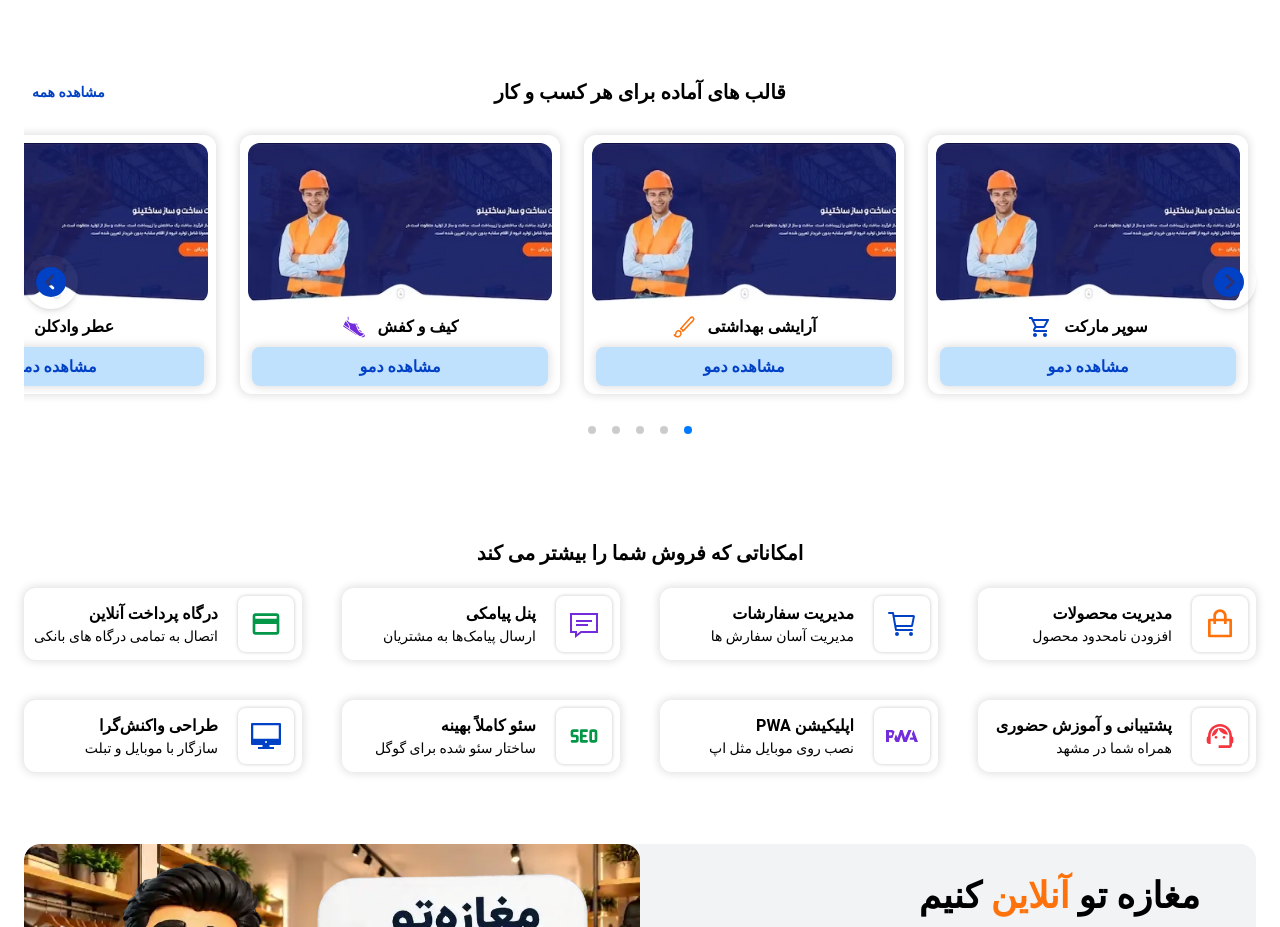
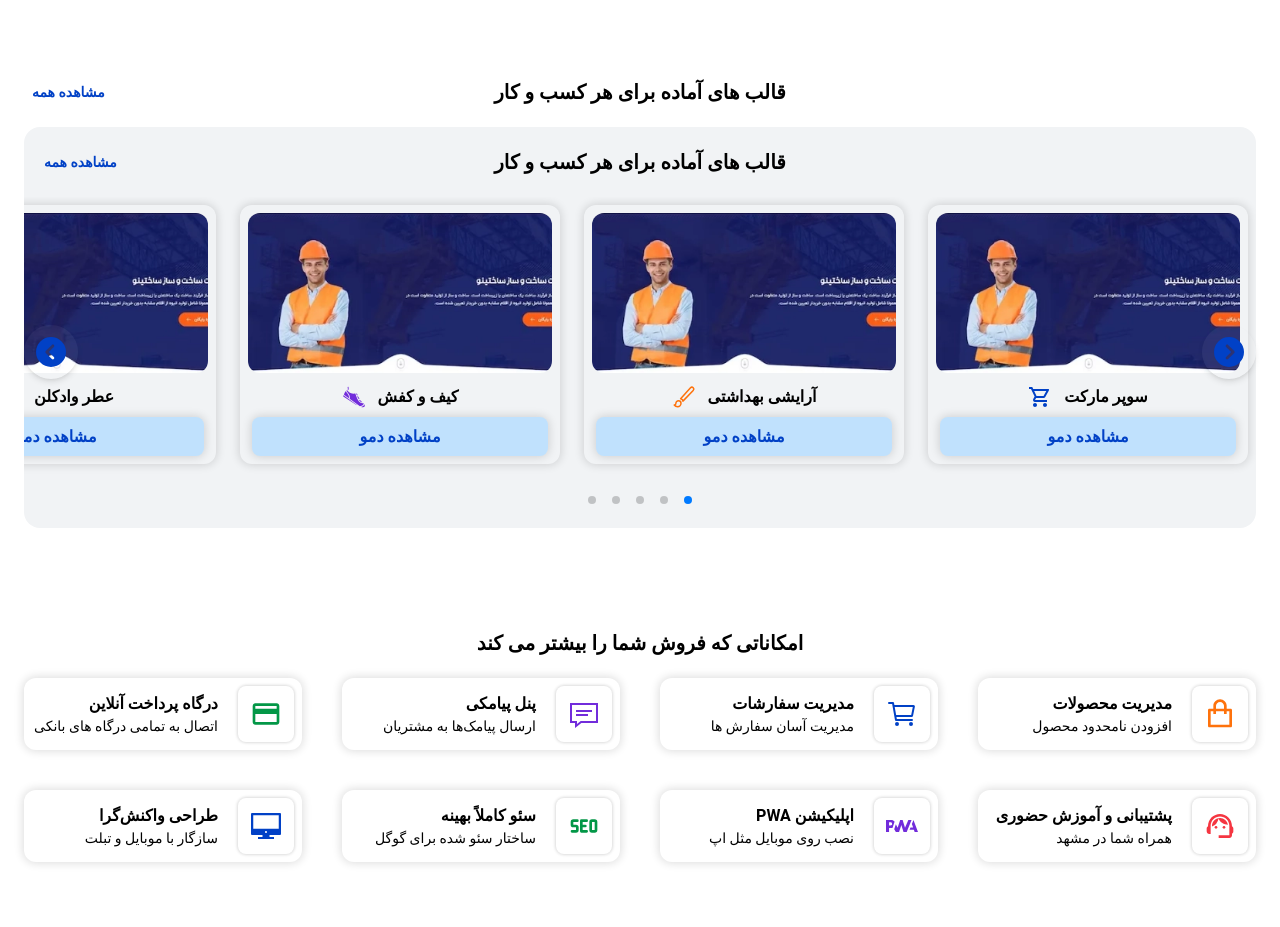
Before and after one commit to MohammadSoleimanikia/webetom, a Next.js app: page / in a window 1280 px wide. Shown: the part 820-1747 px from the top of the page. Built offline with nearby package versions, Linux system fonts and the light colour scheme; what @mui/material-nextjs would draw is missing.

Commit message:
style: change style of container

```diff
--- a/src/sections/templates/index.tsx
+++ b/src/sections/templates/index.tsx
@@ -12,16 +12,28 @@ import "swiper/css/pagination";
 import NavBtn from "./NavBtn";
 import { useMount } from "@/hooks/useMount";
 import TemplateSectionSkeleton from "./templateSkeleton";
+import { Button, Typography } from "@mui/material";
 
 export default function TemplateSection() {
   const { isMounted } = useMount();
 
   return (
+    <div className="rounded-2xl bg-background md:py-5">
+
+      <div className="mb-3 flex flex-col items-center gap-2 sm:relative sm:flex-row sm:justify-center md:mb-5">
+        <Typography variant="h2" className="text-center">
+          قالب های آماده برای هر کسب و کار
+        </Typography>
+
+        <div className="w-full text-left sm:absolute sm:left-3 sm:w-auto">
+          <Button variant="text" className="text-sm">
+            مشاهده همه
+          </Button>
+        </div>
+      </div>
+
       <div className="relative flex w-full items-center gap-4">
-      <NavBtn
-        side="previous"
-        className=" "
-      />
+        <NavBtn side="previous" className=" " />
         {!isMounted ? (
           <TemplateSectionSkeleton items={TEMPLATES_DATA} />
         ) : (
@@ -41,7 +53,6 @@ export default function TemplateSection() {
               type: "bullets",
               el: ".template-pagination",
             }}
-
           >
             {TEMPLATES_DATA.map((item) => (
               <SwiperSlide
@@ -56,5 +67,6 @@ export default function TemplateSection() {
         )}
         <NavBtn side="next" />
       </div>
+    </div>
   );
 }
```
Lines whose indentation alone changed are shown as unchanged.
